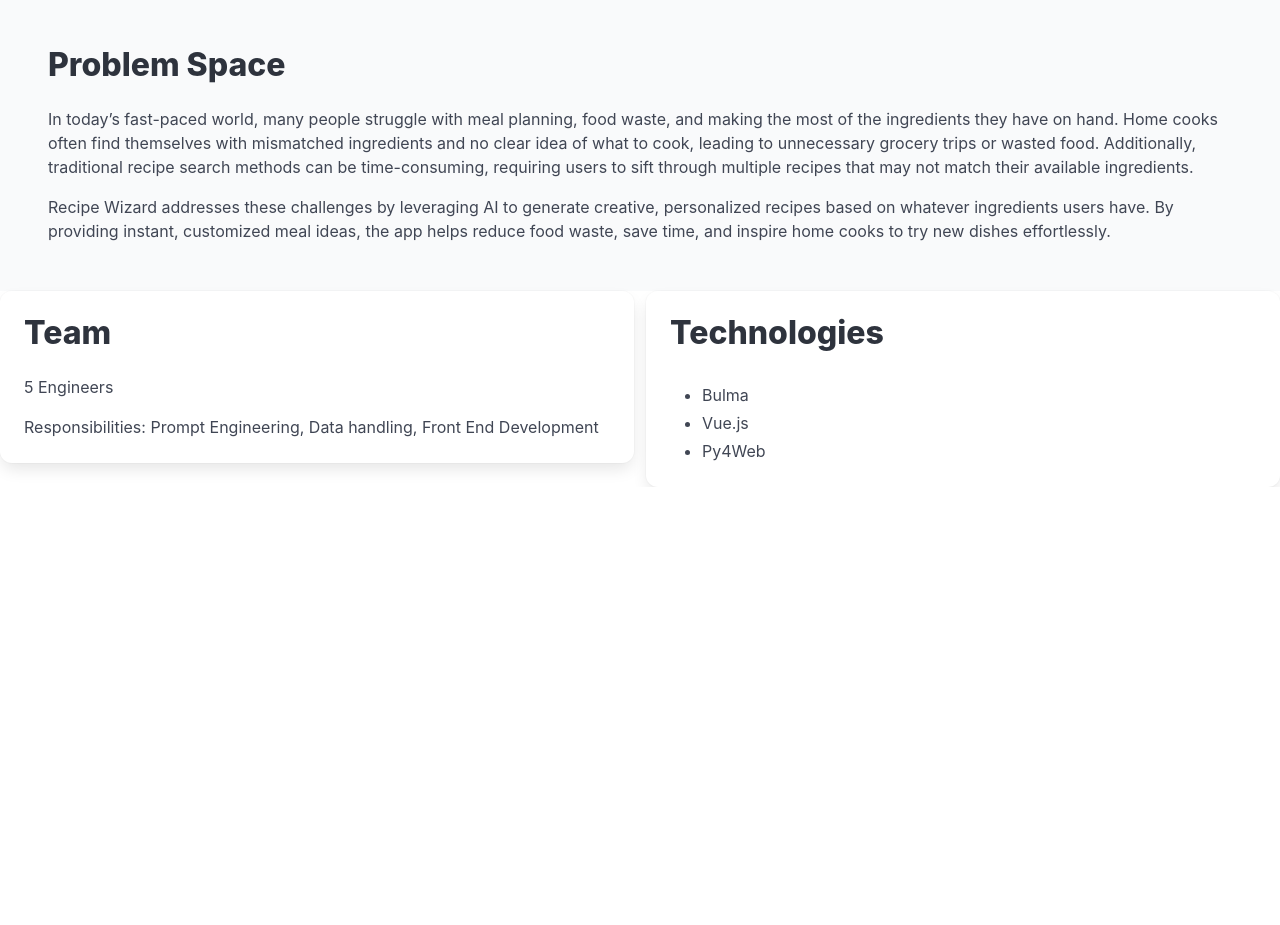
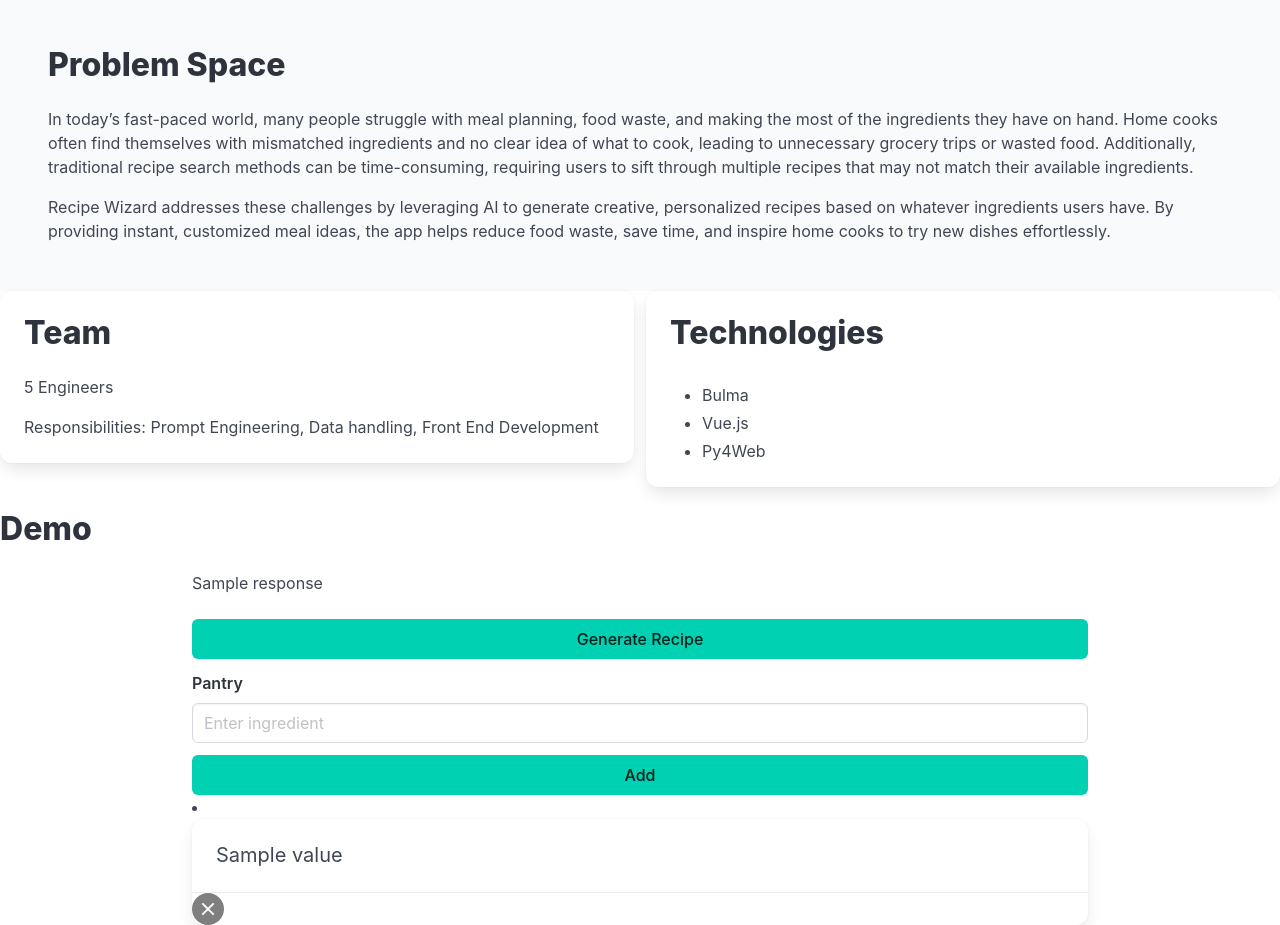
Before and after one commit to colenagao/projectsite, a Flask app: template templates/recipe.html in a window 1280 px wide. Shown: the part 1231-2156 px from the top of the page. Before the commit the page ends 1718 px from the top, so only its background shows below. Run offline with Flask 3, Linux system fonts and the light colour scheme; the template is opened without the code that fills it: most values are stand-ins (such as "Sample title", 1, 10 or a date in 2020); some libraries are stand-ins or nearby versions.

Commit message:
adding recipe wizard functionality

```diff
--- a/app.py
+++ b/app.py
@@ -2,12 +2,20 @@ import os, sys, httplib2, datetime, pyrebase
 from dotenv import load_dotenv
 import flask
 from flask import Flask, request, jsonify, redirect, url_for, render_template, session
+from flask_session import Session
 import csv
 import pyrebase
 from flask_cors import CORS
+import chat as chat
+import markdown as markdown
+from bs4 import BeautifulSoup
+
 
 app = Flask(__name__)
 app.secret_key = "password" # Secret key for the session object
+app.config["SESSION_PERMANENT"] = False
+app.config["SESSION_TYPE"] = "filesystem"
+Session(app)
 
 messages = []
 replies = []
@@ -54,10 +62,20 @@ def vpc():
 
 @app.route("/recipe")
 def recipe():
+    # Perform redirects for login or to refresh oauth token
     if "person" not in session or not session["person"]["is_logged_in"]:
-        return render_template("recipe.html")
+        return redirect(url_for("login"))
+    user_id = session["person"]["uid"]
+    pantry = db.child("users").child(user_id).child("pantry").get().val()
+    if pantry is None:
+        pantry = {}
+
+    response = markdown.markdown(session["person"]['response'])
+    print(response)
     return render_template("recipe.html",
-                            person=session["person"])
+                            person=session["person"],
+                            response=response,
+                            pantry=pantry)
 
 @app.route("/timer")
 def timer():
@@ -92,6 +110,24 @@ def remove_task(task):
         db.child("users").child(session["person"]["uid"]).child("tasks").child(str(task)).remove()
     return redirect(url_for("todo"))
 
+@app.route("/add_ingredient", methods=["POST"])
+def add_ingredient():
+    if "person" not in session or not session["person"]["is_logged_in"]:
+        return redirect(url_for("login"))
+    if request.method == "POST":  # Only listen to POST
+        result = request.form  # Get the data submitted
+        task = result["task"]
+        db.child("users").child(session["person"]["uid"]).child("pantry").push(task, session["person"]["token"])
+    return redirect(url_for("recipe"))
+
+@app.route("/remove_ingredient/<ingredient>", methods=["POST"])
+def remove_ingredient(ingredient):
+    if "person" not in session or not session["person"]["is_logged_in"]:
+        return redirect(url_for("login"))
+    if request.method == "POST":  # Only listen to POST
+        db.child("users").child(session["person"]["uid"]).child("pantry").child(str(ingredient)).remove()
+    return redirect(url_for("recipe"))
+
 @app.route("/todo")
 def todo():
     # Perform redirects for login or to refresh oauth token
@@ -111,7 +147,18 @@ def todo():
 def login():
     return render_template("login.html")
 
-
+@app.route("/response", methods=["POST", "GET"])
+def response():
+    if request.method == "POST":  # Only if data has been posted
+        user_id = session["person"]["uid"]
+        pantry = db.child("users").child(user_id).child("pantry").get().val()
+        generate_response = chat.generate_response(str(pantry))
+        print(generate_response)
+        session["person"]["response"] = generate_response
+        print(session["person"])
+        return redirect(url_for("recipe"))
+    else:
+        return redirect(url_for("home"))
 
 # If someone clicks on login, they are redirected to /result
 @app.route("/result", methods=["POST", "GET"])
@@ -135,6 +182,7 @@ def result():
                 .child(user["localId"])
                 .get()
                 .val()["balance"],
+                "response": "",
             }
             # Redirect to welcome page
             return redirect(url_for("todo"))
@@ -185,6 +233,7 @@ def register():
                 "name": name,
                 "prev_claim": current_day,
                 "balance": 100,
+                "response": "",
             }
             # Append data to the firebase realtime database
             data = {
@@ -207,39 +256,5 @@ def register():
         else:
             return redirect(url_for("signup"))
 
-# enable CORS
-CORS(app, resources={r'/*': {'origins': '*'}})
-
-
-# sanity check route
-@app.route('/ping', methods=['GET'])
-def ping_pong():
-    return jsonify('pong!')
-
-ABOUT = [
-    {
-        'title': 'On the Road',
-        'author': 'Jack Kerouac',
-        'read': True
-    },
-    {
-        'title': 'Harry Potter and the Philosopher\'s Stone',
-        'author': 'J. K. Rowling',
-        'read': False
-    },
-    {
-        'title': 'Green Eggs and Ham',
-        'author': 'Dr. Seuss',
-        'read': True
-    }
-]
-
-@app.route('/personal', methods=['GET'])
-def personal():
-    return jsonify({
-        'status': 'success',
-        'books': ABOUT
-    })
-
 if __name__ == "__main__":
     app.run(port=int(os.environ.get("PORT", 5001)), host="0.0.0.0", debug=True)
--- a/templates/home.html
+++ b/templates/home.html
@@ -58,6 +58,8 @@
               <a
                 href="https://github.com/AnnaY6210/Virtual-Pet-Calendar"
                 class="card-footer-item"
+                target="_blank"
+                rel="noopener noreferrer"
                 ><i class="fas fa-code"></i>Check it out on Github</a
               >
             </footer>
@@ -87,6 +89,8 @@
               <a
                 href="https://github.com/CarsonWebster/RecipeWizard"
                 class="card-footer-item"
+                target="_blank"
+                rel="noopener noreferrer"
                 ><i class="fas fa-code"></i>Check it out on Github</a
               >
             </footer>
--- a/templates/recipe.html
+++ b/templates/recipe.html
@@ -80,5 +80,93 @@
         </div>
       </div>
     </div>
+    <div>
+      <h1 class="title">Demo</h1>
+      <div
+        class="content"
+        style="
+          width: 100%;
+          max-width: 70%;
+          margin-left: auto;
+          margin-right: auto;
+        "
+      >
+        {{response | safe}}
+      </div>
+      <form
+        action="/response"
+        method="post"
+        class="field"
+        style="
+          width: 100%;
+          max-width: 70%;
+          margin-left: auto;
+          margin-right: auto;
+        "
+      >
+        <button
+          class="button is-primary is-fullwidth"
+          type="submit"
+          id="sendButton"
+        >
+          Generate Recipe
+        </button>
+      </form>
+      <form
+        action="/add_ingredient"
+        method="POST"
+        style="
+          width: 100%;
+          max-width: 70%;
+          margin-left: auto;
+          margin-right: auto;
+        "
+      >
+        <div class="field">
+          <label class="label">Pantry</label>
+          <div class="control">
+            <input
+              class="input"
+              type="text"
+              name="task"
+              placeholder="Enter ingredient"
+              required
+            />
+          </div>
+        </div>
+        <div class="field">
+          <div class="control">
+            <button class="button is-primary is-fullwidth" type="submit">
+              Add
+            </button>
+          </div>
+        </div>
+      </form>
+      <div
+        style="
+          width: 100%;
+          max-width: 70%;
+          margin-left: auto;
+          margin-right: auto;
+        "
+      >
+        {% for key, value in pantry.items() %}
+        <li></li>
+        <div class="card">
+          <div class="card-content">
+            <p class="subtitle">{{ value }}</p>
+          </div>
+          <footer class="card-footer">
+            <form
+              action="{{ url_for('remove_ingredient', ingredient=key) }}"
+              method="post"
+            >
+              <button class="delete is-large" type="submit"></button>
+            </form>
+          </footer>
+        </div>
+        {% endfor %}
+      </div>
+    </div>
   </body>
 </html>
```
